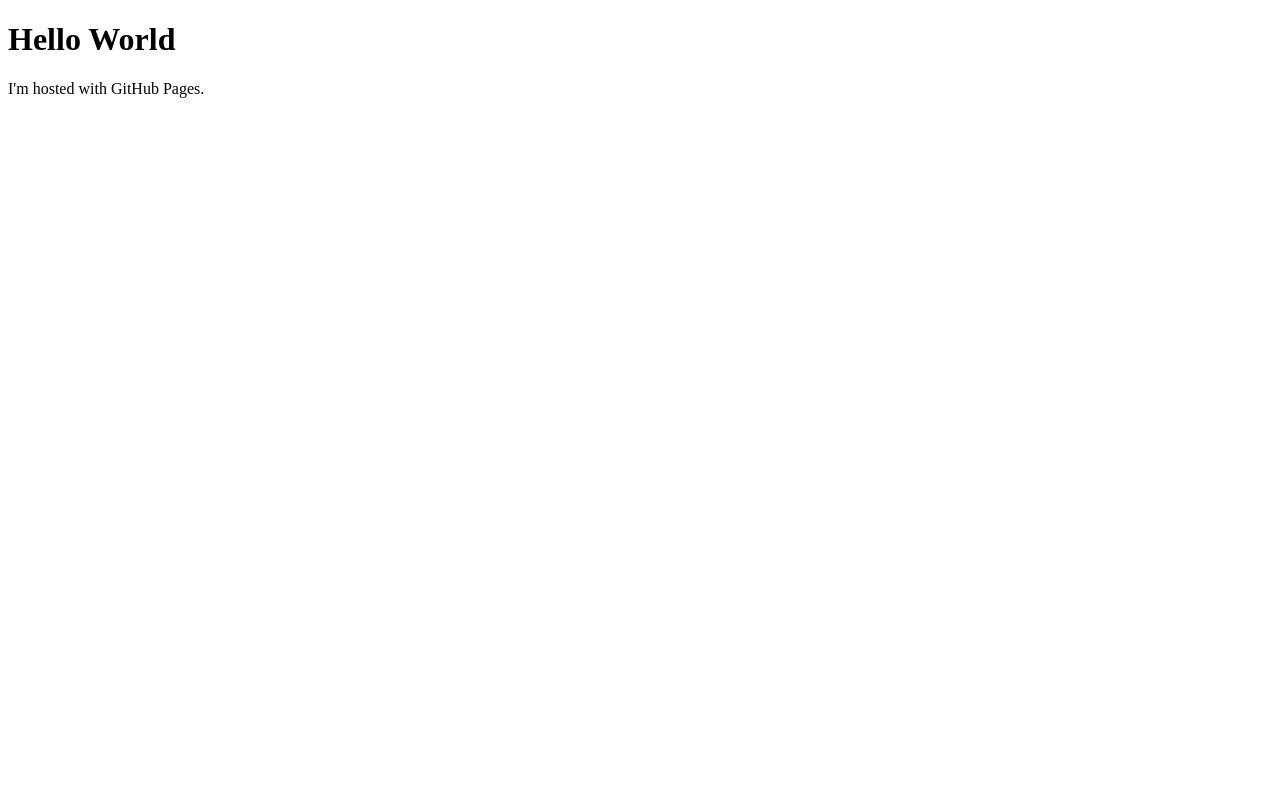
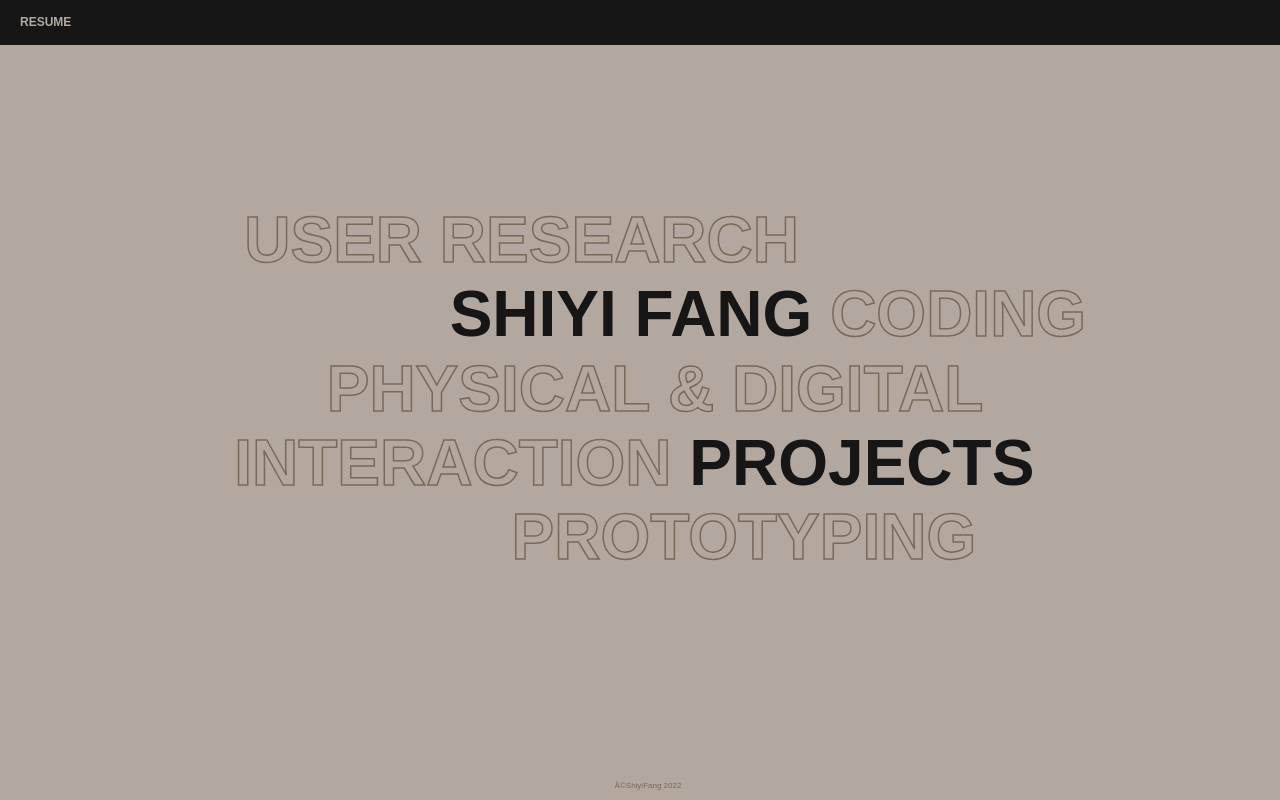
Before and after one commit to isfangshiyi/isfangshiyi.github.io, a plain HTML site: page index.html in a window 1280 px wide. Drawn offline with nearby package versions, Linux system fonts and the light colour scheme; a web font is replaced by a local one.

Commit message:
Update index.html

```diff
--- a/index.html
+++ b/index.html
@@ -1,7 +1,84 @@
 <!DOCTYPE html>
-<html>
+<html lang="en" class="no-js">
+<head
+
+  <meta charset="UTF-8" />
+  <meta name="viewport" content="width=device-width, initial-scale=1">
+  <title>Shiyi's Portfolio</title>
+  <link rel="shortcut icon" href="images/favicon.png">
+  <link rel="stylesheet" href="https://use.typekit.net/ljn4kgu.css">
+  <link rel="stylesheet" type="text/css" href="css/base.css" />
+  <link rel="stylesheet" type="text/css" href="css/footer.css" />
+</head>
 <body>
-<h1>Hello World</h1>
-<p>I'm hosted with GitHub Pages.</p>
-</body>
+  <div class="wrapper">
+    <div class="top-blk">
+      <div class="name">
+        <div id="myname" class="ze">
+          <a class="cv_a" target="_blank" href="https://drive.google.com/file/d/1wPjmzHrty5CjTH437jGdPHCVyurtZD8t/view?usp=sharing">RESUME</a>
+        </div>
+      </div>
+
+        </div>
+      </div>
+
+      <div class="cn">
+        <div class="main-body">
+          <div class="upper-cls">
+            user&nbspresearch&nbsp;&nbsp;&nbsp;&nbsp;&nbsp;&nbsp;&nbsp;&nbsp;&nbsp;&nbsp;&nbsp;&nbsp;&nbsp;&nbsp;&nbsp;
+          </div>
+          <div class="center-wrapper">
+            <div class="inner-wrapper">
+              <div class="block" data-fx="1">
+                <a class="block__title hov-cls" href="html/about.html" data-img="./images/cover/ze-sticker@2x.png">SHIYI&nbsp;FANG</a>
+              </div>
+              <div>&nbsp;CODING</div>
+            </div>
+          </div>
+          <div class="upper-cls">
+            physical&nbsp&&nbspdigital
+          </div>
+          <div class="center-wrapper">
+            <div class="inner-wrapper graphic-design">
+              <div class="upper-cls">interaction&nbsp;</div>
+              <div class="block" data-fx="1">
+                <a class="block__title hov-cls" href="html/project.html" data-img="./images/cover/Design-sticker@2x.png">PROJECTS</a>
+              </div>
+            </div>
+          </div>
+          <div class="upper-cls">
+            &nbsp;&nbsp;&nbsp;&nbsp;&nbsp;&nbsp;&nbsp;&nbsp;&nbsp;&nbsp;&nbsp;prototyping&nbsp;
+          </div>
+
+
+        </div>
+        <div class="exploreWrap">
+          <a href="html/project.html">
+            <button class="explore">
+              EXPLORE
+            </button>
+          </a>
+        </div>
+      </div>
+
+      <div class="footerWrap">
+<!--        <div class="footer">
+          <div class="social-media" >
+            <a class="insta" href="https://www.instagram.com/ze_tan_/?hl=en" target="_blank">Instagram</a>
+            <a class="linkedin" href="https://www.linkedin.com/in/ze-tan-6321b393/" target="_blank">Linkedin</a>
+            <a class="behance" href="https://www.behance.net/ziatan" target="_blank">Behance</a>
+          </div>-->
+          <div class="zeright">
+            ©ShiyiFang 2022
+          </div>
+        </div>
+      </div>
+		</div>
+		<script type="text/javascript" src="js/cover.js"></script>
+    <script type="text/javascript" src="js/main.js"></script>
+    <script type="text/javascript" src="js/charming.min.js"></script>
+		<script type="text/javascript" src="js/imagesloaded.pkgd.min.js"></script>
+		<script type="text/javascript" src="js/TweenMax.min.js"></script>
+		<script type="text/javascript" src="js/demo.js"></script>
+	</body>
 </html>
```
